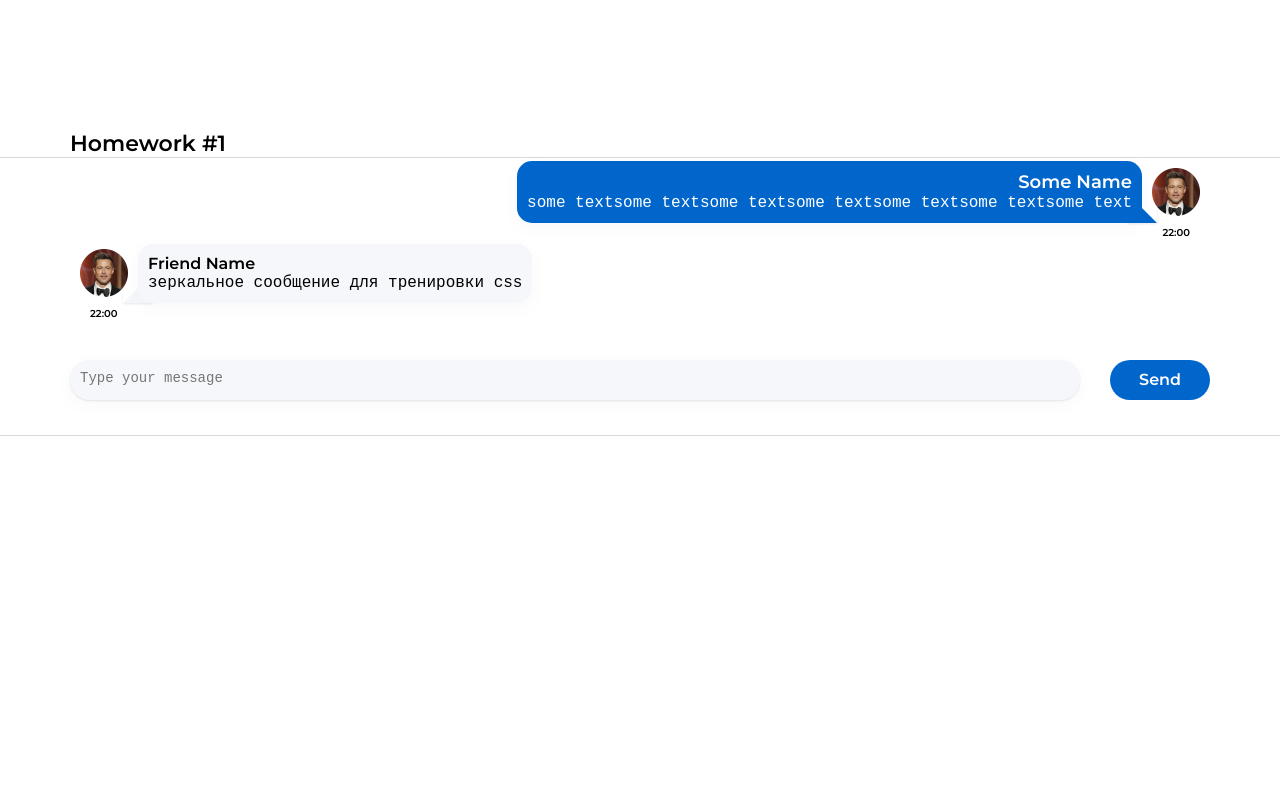
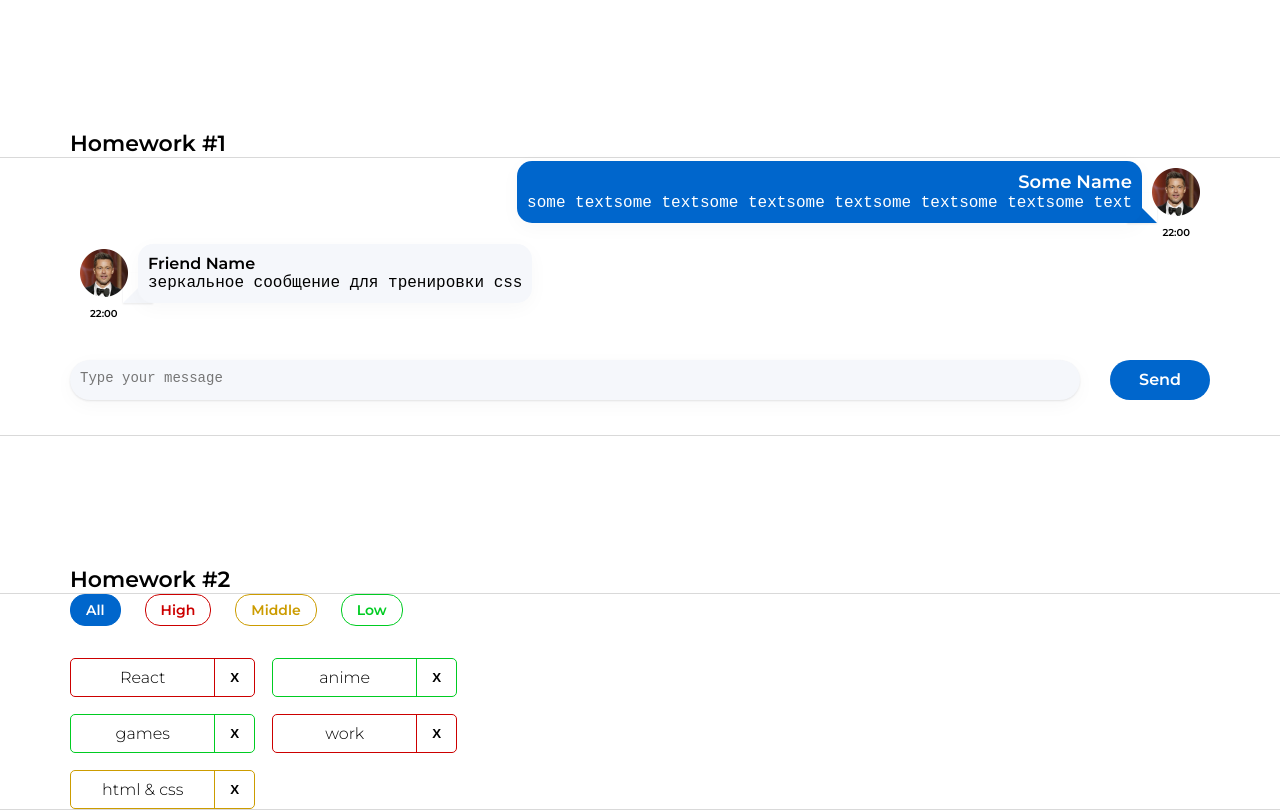
Before and after one commit to pantaiz/Homework_auto_check, a React (Create React App) app: page / in a window 1280 px wide. Built offline with nearby package versions, Linux system fonts and the light colour scheme.

Commit message:
Домашнее задание N2, сортировка кнопок

```diff
--- a/package.json
+++ b/package.json
@@ -1,6 +1,6 @@
 {
   "name": "hws2",
-  "homepage": "http://IgnatZakalinsky.github.io/hws2",
+  "homepage": "http://pantaiz.github.io/Homework_auto_check",
   "version": "0.1.0",
   "private": true,
   "dependencies": {
--- a/src/s1-main/App.tsx
+++ b/src/s1-main/App.tsx
@@ -1,13 +1,14 @@
 import React from 'react'
 import s from './App.module.css'
 import HW1 from '../s2-homeworks/hw01/HW1'
+import HW2 from "../s2-homeworks/hw02/HW2";
 
 function App() {
     return (
         <div className={s.App}>
             <HW1/>
             {/*раскомментировать по ходу выполнения*/}
-            {/*<HW2/>*/}
+            <HW2/>
             {/*<HW3/>*/}
             {/*<HW4/>*/}
 
--- a/src/s2-homeworks/hw02/HW2.tsx
+++ b/src/s2-homeworks/hw02/HW2.tsx
@@ -3,8 +3,8 @@ import Affairs from './affairs/Affairs'
 import s2 from '../../s1-main/App.module.css'
 
 /*
-* 1 - описать типы AffairPriorityType, AffairType
-* 2 - указать нужный тип для defaultAffairs
+* 1 - описать типы AffairPriorityType, AffairType ✔️
+* 2 - указать нужный тип для defaultAffairs ✔️
 * 3 - дописать типы и логику функции filterAffairs и проверить её тестами
 * 4 - выполнить пункт 3 для функции deleteAffair
 * 5 - указать нужный тип в useState с affairs
@@ -17,41 +17,40 @@ import s2 from '../../s1-main/App.module.css'
 * */
 
 // types
-export type AffairPriorityType = any // need to fix any
+export type AffairPriorityType = 'high' | 'middle' | 'low' // need to fix any
 export type AffairType = {
-    _id: any // need to fix any
-    name: any // need to fix any
+    _id: number // need to fix any
+    name: string // need to fix any
     priority: AffairPriorityType
 }
 export type FilterType = 'all' | AffairPriorityType
 
+export type DefaultAffairsType = Array<AffairType>
+
 // constants
-const defaultAffairs: any = [ // need to fix any
+const defaultAffairs: DefaultAffairsType = [ // need to fix any
     {_id: 1, name: 'React', priority: 'high'}, // студенты могут изменить содержимое name и количество элементов в массиве, ...priority не менять!
     {_id: 2, name: 'anime', priority: 'low'},
     {_id: 3, name: 'games', priority: 'low'},
     {_id: 4, name: 'work', priority: 'high'},
     {_id: 5, name: 'html & css', priority: 'middle'},
 ]
+// pure helper functions
+export const filterAffairs = (affairs: DefaultAffairsType, filter: FilterType): DefaultAffairsType => { // need to fix any
+    return filter === 'all' ? affairs : affairs.filter((a: AffairType) => a.priority === filter)
+}
+export const deleteAffair = (affairs: DefaultAffairsType, _id: number): any => { // need to fix any
 
-// pure helper functions
-export const filterAffairs = (affairs: any, filter: any): any => { // need to fix any
-
-
-    return affairs // need to fix
-}
-export const deleteAffair = (affairs: any, _id: any): any => { // need to fix any
-
-    return affairs // need to fix
+    return  affairs.filter((a:any)=>a._id !==_id)
 }
 
 function HW2() {
-    const [affairs, setAffairs] = useState<any>(defaultAffairs) // need to fix any
+    const [affairs, setAffairs] = useState<DefaultAffairsType>(defaultAffairs) // need to fix any
     const [filter, setFilter] = useState<FilterType>('all')
 
     const filteredAffairs = filterAffairs(affairs, filter)
-    const deleteAffairCallback = (_id: any) => { // need to fix any
-        // need to fix
+    const deleteAffairCallback = (_id: number) => {
+        setAffairs(affairs.filter((a:AffairType)=>a._id!==_id))
     }
 
     return (
--- a/src/s2-homeworks/hw02/affairs/Affairs.tsx
+++ b/src/s2-homeworks/hw02/affairs/Affairs.tsx
@@ -1,27 +1,27 @@
 import React from 'react'
 import Affair from './affair/Affair'
-import {AffairType, FilterType} from '../HW2'
+import {AffairType, DefaultAffairsType, FilterType} from '../HW2'
 import s from './Affairs.module.css'
 
 type AffairsPropsType = {
-    data: any // need to fix any
-    setFilter: any
-    deleteAffairCallback: any
+    data: DefaultAffairsType // need to fix any
+    setFilter: (value:FilterType)=>void
+    deleteAffairCallback: (_id:number)=>void
     filter: FilterType
 }
 
 function Affairs(props: AffairsPropsType) {
     const setAll = () => {
-        // need to fix
+        props.setFilter('all')
     }
     const setHigh = () => {
-        // need to fix
+       props.setFilter('high')
     }
     const setMiddle = () => {
-        // need to fix
+        props.setFilter('middle')
     }
     const setLow = () => {
-        // need to fix
+        props.setFilter('low')
     }
 
     const cnAll = s.button + ' ' + s.all + (props.filter === 'all' ? ' ' + s.active : '')
@@ -49,7 +49,7 @@ function Affairs(props: AffairsPropsType) {
                 </button>
                 <button
                     id={'hw2-button-high'}
-                    onClick={setHigh}
+                    onClick={()=>setHigh()}
                     className={cnHigh}
                 >
                     High
--- a/src/s2-homeworks/hw02/affairs/affair/Affair.tsx
+++ b/src/s2-homeworks/hw02/affairs/affair/Affair.tsx
@@ -6,13 +6,12 @@ import s2 from '../Affairs.module.css'
 type AffairPropsType = {
     // key не нужно типизировать
     affair: AffairType
-    deleteAffairCallback: any // need to fix any
+    deleteAffairCallback: (_id:number)=>void // need to fix any
 }
 
 function Affair(props: AffairPropsType) {
-    const deleteCallback = () => {
-        // need to fix
-    }
+    const deleteCallback = (id:number) => {
+        props.deleteAffairCallback(id)    }
 
     const nameClass = s.name + ' ' + s2[props.affair.priority]
     const buttonClass = s.closeButton + ' ' + s2[props.affair.priority]
@@ -25,7 +24,7 @@ function Affair(props: AffairPropsType) {
         >
             <div id={'hw2-name-' + props.affair._id} className={nameClass}>
                 {/*создаёт студент*/}
-
+                {props.affair.name}
                 {/**/}
             </div>
             <div id={'hw2-priority-' + props.affair._id} hidden>
@@ -35,7 +34,7 @@ function Affair(props: AffairPropsType) {
             <button
                 id={'hw2-button-delete-' + props.affair._id}
                 className={buttonClass}
-                // need to fix
+                onClick={()=>deleteCallback(props.affair._id)}
 
             >
                 {/*текст кнопки могут изменить студенты*/}
```
